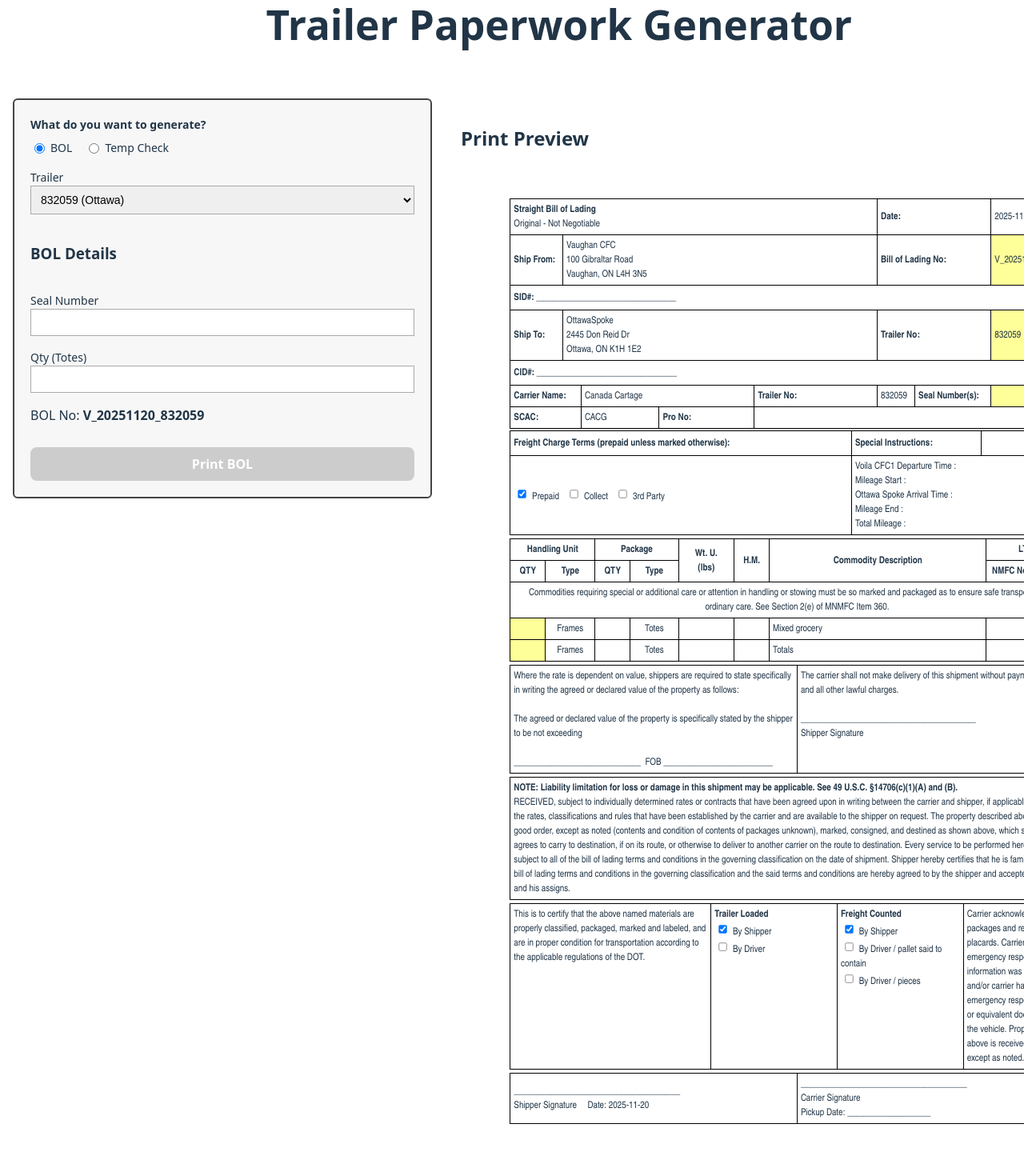
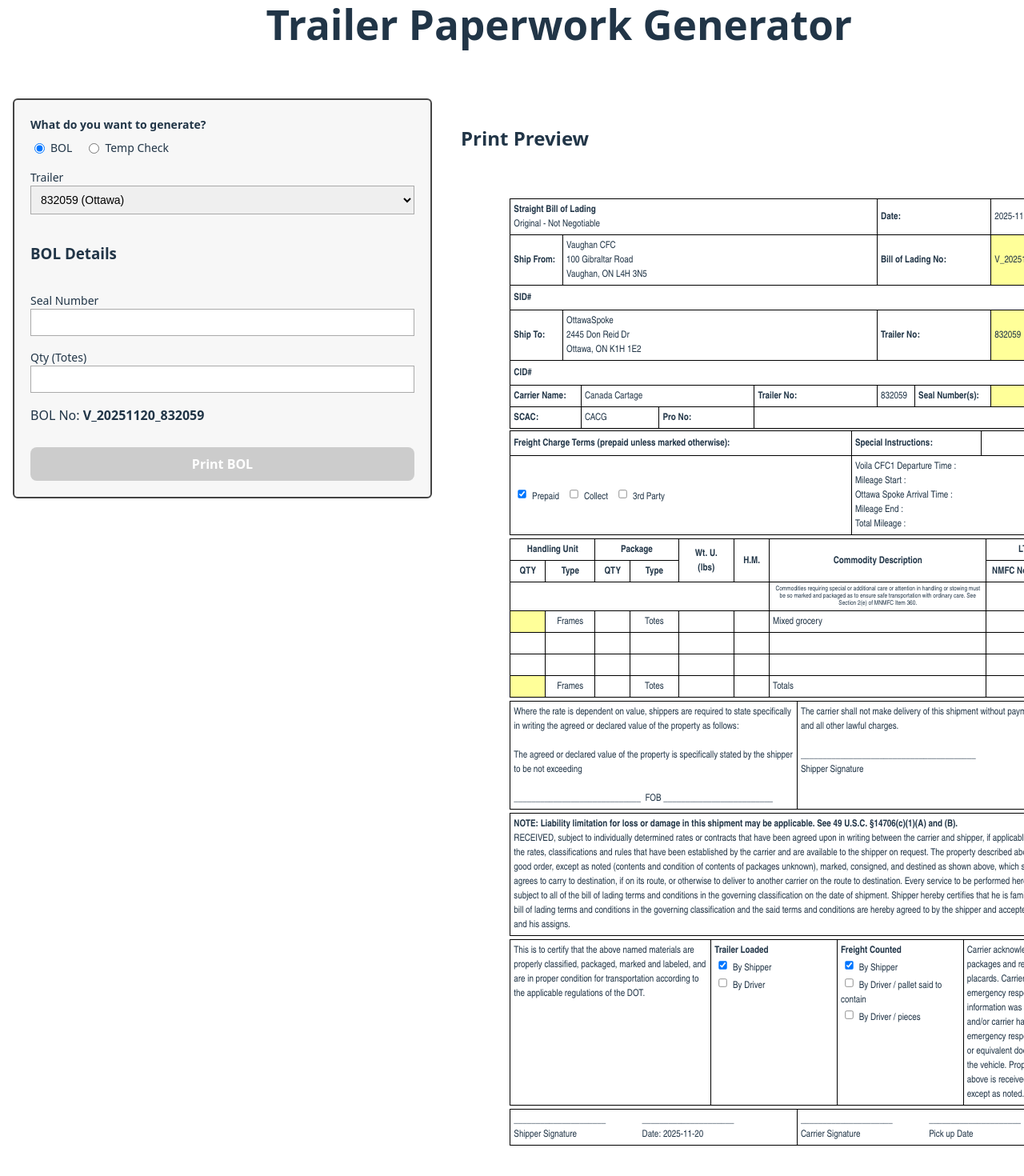
Before and after one commit to ajaisangha/BOL-Generator, a React (Vite) app in the folder bol-app/: page / in a window 1280 px wide. Shown: the part 46-1516 px from the top of the page at 80% size. Built offline with nearby package versions, Linux system fonts and the light colour scheme.

Commit message:
BOL fixed

```diff
--- a/bol-app/src/components/PrintLayout.jsx
+++ b/bol-app/src/components/PrintLayout.jsx
@@ -14,15 +14,21 @@ function BOLLayout({ mode, trailerNumber, sealNumber, qty, bolNumber }) {
     : ["Etobicoke Spoke", "1561 The Queensway", "Etobicoke, ON M8Z 1T8"];
 
   // Business rules
-  const frames = Number(qty || 0); // Handling unit qty
-  const packages = frames * 20; // Package qty
-  const weight = frames + packages; // Weight
+  const frames = Number(qty || 0);     // Handling unit qty
+  const packages = frames * 20;        // Package qty
+  const weight = frames + packages;    // Weight
 
   const carrierName = isOttawa ? "Canada Cartage" : "Sobeys Inc.";
 
+  const commodityNotice =
+    "Commodities requiring special or additional care or attention in handling or stowing must be so marked and packaged as to ensure safe transportation with ordinary care. See Section 2(e) of MNMFC Item 360.";
+
   return (
-    <div className="print-area bol-page page" style={{ fontFamily: '"Arial Narrow", Arial, sans-serif' }}>
-      {/* ========== HEADER / ADDRESS BLOCK (12-column grid) ========== */}
+    <div
+      className="bol-page page"
+      style={{ fontFamily: '"Arial Narrow", Arial, sans-serif' }}
+    >
+      {/* ========== HEADER / ADDRESS BLOCK ========== */}
       <table
         className="bol-table"
         style={{ fontSize: "10px", width: "190mm", margin: "0 auto" }}
@@ -60,7 +66,7 @@ function BOLLayout({ mode, trailerNumber, sealNumber, qty, bolNumber }) {
             </td>
           </tr>
 
-          {/* Row 3: SID# and FOB in same cell */}
+          {/* Row 3: SID# (blank) + checkbox + FOB */}
           <tr>
             <td colSpan={12}>
               <div
@@ -70,14 +76,10 @@ function BOLLayout({ mode, trailerNumber, sealNumber, qty, bolNumber }) {
                   alignItems: "center",
                 }}
               >
-                <span className="label-cell">
-                  SID#: ________________________________
-                </span>
+                <span className="label-cell">SID#</span>
+                <span style={{ flex: 1 }} />
                 <span>
-                  <input
-                    type="checkbox"
-                    style={{ transform: "scale(0.8)" }}
-                  />{" "}
+                  <input type="checkbox" style={{ transform: "scale(0.8)" }} />{" "}
                   FOB
                 </span>
               </div>
@@ -100,7 +102,7 @@ function BOLLayout({ mode, trailerNumber, sealNumber, qty, bolNumber }) {
             </td>
           </tr>
 
-          {/* Row 5: CID# and FOB in same cell */}
+          {/* Row 5: CID# (blank) + checkbox + FOB */}
           <tr>
             <td colSpan={12}>
               <div
@@ -110,21 +112,17 @@ function BOLLayout({ mode, trailerNumber, sealNumber, qty, bolNumber }) {
                   alignItems: "center",
                 }}
               >
-                <span className="label-cell">
-                  CID#: ________________________________
-                </span>
+                <span className="label-cell">CID#</span>
+                <span style={{ flex: 1 }} />
                 <span>
-                  <input
-                    type="checkbox"
-                    style={{ transform: "scale(0.8)" }}
-                  />{" "}
+                  <input type="checkbox" style={{ transform: "scale(0.8)" }} />{" "}
                   FOB
                 </span>
               </div>
             </td>
           </tr>
 
-          {/* Row 6: Carrier / Seal / SCAC / Pro (simplified) */}
+          {/* Row 6: Carrier / Trailer / Seal */}
           <tr>
             <td colSpan={2} className="label-cell">
               Carrier Name:
@@ -139,6 +137,7 @@ function BOLLayout({ mode, trailerNumber, sealNumber, qty, bolNumber }) {
               {sealNumber}
             </td>
           </tr>
+
           <tr>
             <td colSpan={2} className="label-cell">
               SCAC:
@@ -178,6 +177,7 @@ function BOLLayout({ mode, trailerNumber, sealNumber, qty, bolNumber }) {
               Master BOL
             </td>
           </tr>
+
           <tr>
             <td colSpan={4}>
               <input
@@ -186,17 +186,12 @@ function BOLLayout({ mode, trailerNumber, sealNumber, qty, bolNumber }) {
                 style={{ transform: "scale(0.8)" }}
               />{" "}
               Prepaid&nbsp;&nbsp;&nbsp;
-              <input
-                type="checkbox"
-                style={{ transform: "scale(0.8)" }}
-              />{" "}
+              <input type="checkbox" style={{ transform: "scale(0.8)" }} />{" "}
               Collect&nbsp;&nbsp;&nbsp;
-              <input
-                type="checkbox"
-                style={{ transform: "scale(0.8)" }}
-              />{" "}
-              3rd Party
+              <input type="checkbox" style={{ transform: "scale(0.8)" }} /> 3rd
+              Party
             </td>
+
             {isOttawa ? (
               <td colSpan={8}>
                 Voila CFC1 Departure Time :
@@ -216,7 +211,7 @@ function BOLLayout({ mode, trailerNumber, sealNumber, qty, bolNumber }) {
         </tbody>
       </table>
 
-      {/* ========== COMMODITY TABLE (2-row header) ========== */}
+      {/* ========== COMMODITY TABLE (notice in Commodity Description sub-header row) ========== */}
       <table
         className="bol-table"
         style={{
@@ -226,6 +221,7 @@ function BOLLayout({ mode, trailerNumber, sealNumber, qty, bolNumber }) {
         }}
       >
         <thead>
+          {/* Group headers */}
           <tr>
             <th colSpan={2}>Handling Unit</th>
             <th colSpan={2}>Package</th>
@@ -242,6 +238,8 @@ function BOLLayout({ mode, trailerNumber, sealNumber, qty, bolNumber }) {
             </th>
             <th colSpan={2}>LTL Only</th>
           </tr>
+
+          {/* Sub headers */}
           <tr>
             <th style={{ width: "10mm" }}>QTY</th>
             <th style={{ width: "15mm" }}>Type</th>
@@ -250,15 +248,24 @@ function BOLLayout({ mode, trailerNumber, sealNumber, qty, bolNumber }) {
             <th style={{ width: "15mm" }}>NMFC No.</th>
             <th style={{ width: "15mm" }}>Class</th>
           </tr>
+
+          {/* Notice row ONLY under Commodity Description col */}
           <tr>
-            <th colSpan={9} style={{ fontWeight: "normal" }}>
-              Commodities requiring special or additional care or attention in
-              handling or stowing must be so marked and packaged as to ensure
-              safe transportation with ordinary care. See Section 2(e) of MNMFC
-              Item 360.
+            <th colSpan={6} style={{ border: "none" }}></th>
+            <th
+              style={{
+                fontWeight: "normal",
+                fontSize: "8px",
+                lineHeight: "1.1",
+                verticalAlign: "top",
+              }}
+            >
+              {commodityNotice}
             </th>
+            <th colSpan={2} style={{ border: "none" }}></th>
           </tr>
         </thead>
+
         <tbody>
           {/* Main commodity row */}
           <tr>
@@ -275,7 +282,17 @@ function BOLLayout({ mode, trailerNumber, sealNumber, qty, bolNumber }) {
             <td></td>
           </tr>
 
-          {/* Totals row only (no extra blanks) */}
+          {/* Two empty lines before totals */}
+          <tr>
+            <td>&nbsp;</td><td></td><td></td><td></td><td></td><td></td>
+            <td></td><td></td><td></td>
+          </tr>
+          <tr>
+            <td>&nbsp;</td><td></td><td></td><td></td><td></td><td></td>
+            <td></td><td></td><td></td>
+          </tr>
+
+          {/* Totals row */}
           <tr>
             <td className="center" style={{ backgroundColor: "#ffff99" }}>
               {frames || ""}
@@ -393,11 +410,8 @@ function BOLLayout({ mode, trailerNumber, sealNumber, qty, bolNumber }) {
               />{" "}
               By Shipper
               <br />
-              <input
-                type="checkbox"
-                style={{ transform: "scale(0.8)" }}
-              />{" "}
-              By Driver
+              <input type="checkbox" style={{ transform: "scale(0.8)" }} /> By
+              Driver
             </td>
             <td style={{ width: "22%", verticalAlign: "top" }}>
               <strong>Freight Counted</strong>
@@ -409,17 +423,11 @@ function BOLLayout({ mode, trailerNumber, sealNumber, qty, bolNumber }) {
               />{" "}
               By Shipper
               <br />
-              <input
-                type="checkbox"
-                style={{ transform: "scale(0.8)" }}
-              />{" "}
-              By Driver / pallet said to contain
+              <input type="checkbox" style={{ transform: "scale(0.8)" }} /> By
+              Driver / pallet said to contain
               <br />
-              <input
-                type="checkbox"
-                style={{ transform: "scale(0.8)" }}
-              />{" "}
-              By Driver / pieces
+              <input type="checkbox" style={{ transform: "scale(0.8)" }} /> By
+              Driver / pieces
             </td>
             <td style={{ width: "21%", verticalAlign: "top" }}>
               Carrier acknowledges receipt of packages and required placards.
@@ -432,7 +440,7 @@ function BOLLayout({ mode, trailerNumber, sealNumber, qty, bolNumber }) {
         </tbody>
       </table>
 
-      {/* ========== FINAL SIGNATURES ========== */}
+      {/* ========== FINAL SIGNATURES (Option D) ========== */}
       <table
         className="bol-table"
         style={{
@@ -443,17 +451,36 @@ function BOLLayout({ mode, trailerNumber, sealNumber, qty, bolNumber }) {
       >
         <tbody>
           <tr>
-            <td style={{ width: "50%" }}>
-              ______________________________________
-              <br />
-              Shipper Signature &nbsp;&nbsp;&nbsp; Date: {dateStr}
+            {/* LEFT CELL: Shipper + Date side-by-side (short lines) */}
+            <td style={{ width: "50%", verticalAlign: "top" }}>
+              <div style={{ display: "flex", gap: "12mm" }}>
+                <div>
+                  _____________________
+                  <br />
+                  Shipper Signature
+                </div>
+                <div>
+                  _____________________
+                  <br />
+                  Date: {dateStr}
+                </div>
+              </div>
             </td>
-            <td style={{ width: "50%" }}>
-              ______________________________________
-              <br />
-              Carrier Signature
-              <br />
-              Pickup Date: ___________________
+
+            {/* RIGHT CELL: Carrier + Pickup Date side-by-side (short lines) */}
+            <td style={{ width: "50%", verticalAlign: "top" }}>
+              <div style={{ display: "flex", gap: "12mm" }}>
+                <div>
+                  _____________________
+                  <br />
+                  Carrier Signature
+                </div>
+                <div>
+                  _____________________
+                  <br />
+                  Pick up Date
+                </div>
+              </div>
             </td>
           </tr>
         </tbody>
@@ -482,9 +509,7 @@ function TempLayout({
 
   const mark = (v) => (v === "yes" ? "✓" : "✗");
 
-  const failedEntries = Object.entries(checks).filter(
-    ([, v]) => v === "no"
-  );
+  const failedEntries = Object.entries(checks).filter(([, v]) => v === "no");
   const anyFailed = failedEntries.length > 0;
 
   const failureLines = anyFailed
@@ -500,7 +525,7 @@ function TempLayout({
   const formattedTemp = temperature ? `${temperature}°C` : "";
 
   return (
-    <div className="print-area temp-page page">
+    <div className="temp-page page">
       <h2 style={{ fontWeight: "bold", textAlign: "center" }}>
         Voilà Trailer Pre-Load Form
       </h2>
@@ -528,50 +553,13 @@ function TempLayout({
 
       <table className="bol-table">
         <tbody>
-          <tr>
-            <td>1</td>
-            <td>Incoming Trailer in Good Condition</td>
-            <td>{mark(checks.q1)}</td>
-          </tr>
-          <tr>
-            <td>2</td>
-            <td>
-              Cleanliness (No Contamination Risk from Dirt, Debris, Garbage,
-              Damaged Pallets, etc.)
-            </td>
-            <td>{mark(checks.q2)}</td>
-          </tr>
-          <tr>
-            <td>3</td>
-            <td>
-              Structural Concerns (No visible trailer damage or holes that can
-              compromise product)
-            </td>
-            <td>{mark(checks.q3)}</td>
-          </tr>
-          <tr>
-            <td>4</td>
-            <td>No Indication and Free of Pest Infestation</td>
-            <td>{mark(checks.q4)}</td>
-          </tr>
-          <tr>
-            <td>5</td>
-            <td>Within Temperature Range and No Signs of Temperature Abuse</td>
-            <td>{mark(checks.q5)}</td>
-          </tr>
-          <tr>
-            <td>6</td>
-            <td>No Signs of Physical Damage to Product or Packaging</td>
-            <td>{mark(checks.q6)}</td>
-          </tr>
-          <tr>
-            <td>7</td>
-            <td>
-              No Signs and Free of Chemical Contamination and Other
-              Contaminates
-            </td>
-            <td>{mark(checks.q7)}</td>
-          </tr>
+          <tr><td>1</td><td>Incoming Trailer in Good Condition</td><td>{mark(checks.q1)}</td></tr>
+          <tr><td>2</td><td>Cleanliness (No Contamination Risk from Dirt, Debris, Garbage, Damaged Pallets, etc.)</td><td>{mark(checks.q2)}</td></tr>
+          <tr><td>3</td><td>Structural Concerns (No visible trailer damage or holes that can compromise product)</td><td>{mark(checks.q3)}</td></tr>
+          <tr><td>4</td><td>No Indication and Free of Pest Infestation</td><td>{mark(checks.q4)}</td></tr>
+          <tr><td>5</td><td>Within Temperature Range and No Signs of Temperature Abuse</td><td>{mark(checks.q5)}</td></tr>
+          <tr><td>6</td><td>No Signs of Physical Damage to Product or Packaging</td><td>{mark(checks.q6)}</td></tr>
+          <tr><td>7</td><td>No Signs and Free of Chemical Contamination and Other Contaminates</td><td>{mark(checks.q7)}</td></tr>
         </tbody>
       </table>
 
@@ -609,7 +597,14 @@ function TempLayout({
               </td>
               <td className="center">{initials}</td>
             </tr>
+
           )}
+          <tr>
+            <td>&nbsp;</td><td></td><td></td><td></td><td></td>
+          </tr>
+          <tr>
+            <td>&nbsp;</td><td></td><td></td><td></td><td></td>
+          </tr>
         </tbody>
       </table>
 
@@ -658,11 +653,10 @@ export default function PrintLayout({
 }) {
   return (
     <div className="print-wrapper">
-
-      {/* ===================== BOL — NO BORDER ===================== */}
+      {/* BOL — NO BORDER */}
       {activePreview === "BOL" && (
         <div
-          className="bol-print-area"   // <-- NEW CLASS WITH NO BORDER
+          className="bol-print-area"
           style={{
             width: "210mm",
             minHeight: "297mm",
@@ -681,7 +675,7 @@ export default function PrintLayout({
         </div>
       )}
 
-      {/* ===================== TEMP CHECK — BORDER + EXTRA TOP LINE ===================== */}
+      {/* TEMP CHECK — BORDER + EXTRA TOP LINE */}
       {activePreview === "TEMP" && (
         <div
           className="temp-print-area"
@@ -692,7 +686,7 @@ export default function PrintLayout({
             boxSizing: "border-box",
             padding: "12mm",
             border: "2px solid #000",
-            borderTop: "4px solid #000",   // <-- EXTRA TOP LINE
+            borderTop: "4px solid #000",
           }}
         >
           <TempLayout
@@ -705,7 +699,6 @@ export default function PrintLayout({
           />
         </div>
       )}
-
     </div>
   );
 }
```
